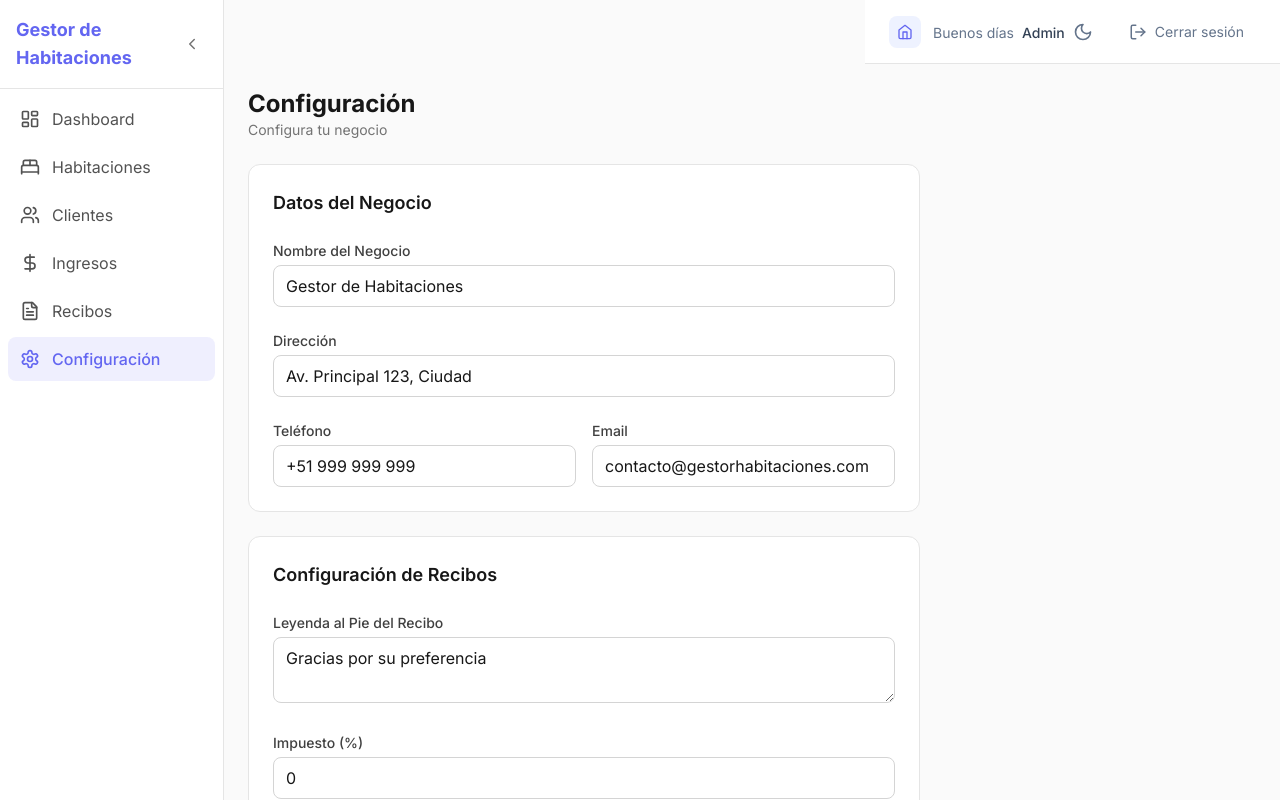
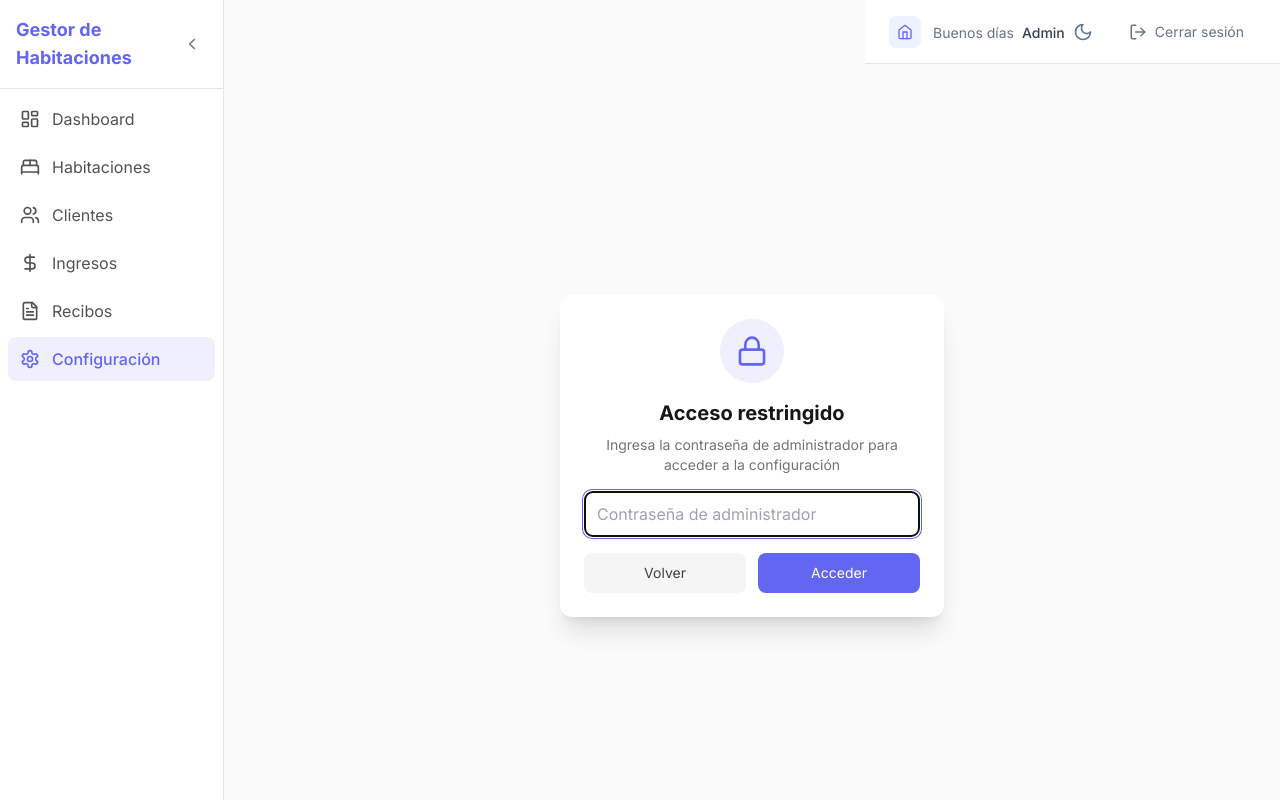
Before and after one commit to ddiosdiablo/sistema_habitaciones, a React (Vite) app: page /configuracion in a window 1280 px wide. Shown: the top 800 px of the page. Built offline with nearby package versions, Linux system fonts and the light colour scheme; no server answers; the database is empty.

Commit message:
Require admin password before accessing configuration page

```diff
--- a/src/pages/Configuracion.tsx
+++ b/src/pages/Configuracion.tsx
@@ -1,13 +1,14 @@
 import { useState } from 'react';
-import { Navigate } from 'react-router-dom';
+import { Navigate, useNavigate } from 'react-router-dom';
 import { Save, RotateCcw, UploadCloud, Lock } from 'lucide-react';
 import { useAppStore } from '../store/appStore';
 
 export const Configuracion = () => {
   const { config, updateConfig, clearTransacciones, syncToSupabase } = useAppStore();
+  const navigate = useNavigate();
   const [redirect, setRedirect] = useState(false);
   const [syncing, setSyncing] = useState(false);
-  const [showPasswordModal, setShowPasswordModal] = useState(false);
+  const [verified, setVerified] = useState(!config.contrasenaAdmin);
   const [passwordInput, setPasswordInput] = useState('');
   const [passwordError, setPasswordError] = useState(false);
 
@@ -28,24 +29,18 @@ export const Configuracion = () => {
 
   const [guardado, setGuardado] = useState(false);
 
-  const handleSaveClick = () => {
-    if (config.contrasenaAdmin) {
-      setShowPasswordModal(true);
-      setPasswordInput('');
-      setPasswordError(false);
-    } else {
-      handleSave();
-    }
-  };
-
   const handleVerifyPassword = () => {
     if (passwordInput === config.contrasenaAdmin) {
-      setShowPasswordModal(false);
-      handleSave();
+      setVerified(true);
+      setPasswordError(false);
     } else {
       setPasswordError(true);
       setPasswordInput('');
     }
+  };
+
+  const handleBack = () => {
+    navigate('/');
   };
 
   const handleSave = () => {
@@ -56,6 +51,62 @@ export const Configuracion = () => {
 
   if (redirect) {
     return <Navigate to="/" replace />;
+  }
+
+  if (!verified) {
+    return (
+      <div className="min-h-[calc(100vh-4rem)] flex items-center justify-center p-4">
+        <div className="bg-white dark:bg-neutral-900 rounded-xl shadow-xl sm:max-w-sm w-full p-6 space-y-4">
+          <div className="text-center">
+            <div className="w-16 h-16 bg-primary/10 rounded-full flex items-center justify-center mx-auto mb-4">
+              <Lock className="w-8 h-8 text-primary" />
+            </div>
+            <h2 className="text-xl font-bold text-neutral-900 dark:text-neutral-100">
+              Acceso restringido
+            </h2>
+            <p className="text-sm text-neutral-500 dark:text-neutral-400 mt-2">
+              Ingresa la contraseña de administrador para acceder a la configuración
+            </p>
+          </div>
+
+          <input
+            type="password"
+            value={passwordInput}
+            onChange={(e) => {
+              setPasswordInput(e.target.value);
+              setPasswordError(false);
+            }}
+            onKeyDown={(e) => {
+              if (e.key === 'Enter') handleVerifyPassword();
+            }}
+            placeholder="Contraseña de administrador"
+            className="w-full px-3 py-2.5 border border-neutral-300 dark:border-neutral-700 rounded-lg bg-white dark:bg-neutral-800 text-neutral-900 dark:text-neutral-100 focus:ring-2 focus:ring-primary focus:border-transparent"
+            autoFocus
+          />
+
+          {passwordError && (
+            <p className="text-sm text-red-600 dark:text-red-400 text-center">
+              Contraseña incorrecta
+            </p>
+          )}
+
+          <div className="flex gap-3">
+            <button
+              onClick={handleBack}
+              className="flex-1 py-2.5 bg-neutral-100 dark:bg-neutral-800 text-neutral-700 dark:text-neutral-200 rounded-lg hover:bg-neutral-200 dark:hover:bg-neutral-700 text-sm"
+            >
+              Volver
+            </button>
+            <button
+              onClick={handleVerifyPassword}
+              className="flex-1 py-2.5 bg-primary hover:bg-primary-dark text-white rounded-lg text-sm"
+            >
+              Acceder
+            </button>
+          </div>
+        </div>
+      </div>
+    );
   }
 
   return (
@@ -298,67 +349,13 @@ export const Configuracion = () => {
 
       <div className="flex justify-end">
         <button
-          onClick={handleSaveClick}
+          onClick={handleSave}
           className="flex items-center gap-2 px-4 sm:px-6 py-2.5 bg-primary hover:bg-primary-dark text-white rounded-lg transition-colors text-sm"
         >
           <Save size={18} />
           {guardado ? 'Guardado!' : 'Guardar Cambios'}
         </button>
       </div>
-
-      {showPasswordModal && (
-        <div className="fixed inset-0 bg-black/50 flex items-center justify-center z-50 p-4">
-          <div className="bg-white dark:bg-neutral-900 rounded-xl shadow-xl sm:max-w-sm w-full p-6 space-y-4">
-            <div className="text-center">
-              <div className="w-12 h-12 bg-primary/10 rounded-full flex items-center justify-center mx-auto mb-3">
-                <Lock className="w-6 h-6 text-primary" />
-              </div>
-              <h3 className="text-lg font-semibold text-neutral-900 dark:text-neutral-100">
-                Verificar identidad
-              </h3>
-              <p className="text-sm text-neutral-500 dark:text-neutral-400 mt-1">
-                Ingresa tu contraseña para guardar los cambios
-              </p>
-            </div>
-
-            <input
-              type="password"
-              value={passwordInput}
-              onChange={(e) => {
-                setPasswordInput(e.target.value);
-                setPasswordError(false);
-              }}
-              onKeyDown={(e) => {
-                if (e.key === 'Enter') handleVerifyPassword();
-              }}
-              placeholder="Contraseña"
-              className="w-full px-3 py-2.5 border border-neutral-300 dark:border-neutral-700 rounded-lg bg-white dark:bg-neutral-800 text-neutral-900 dark:text-neutral-100 focus:ring-2 focus:ring-primary focus:border-transparent"
-              autoFocus
-            />
-
-            {passwordError && (
-              <p className="text-sm text-red-600 dark:text-red-400 text-center">
-                Contraseña incorrecta
-              </p>
-            )}
-
-            <div className="flex gap-3">
-              <button
-                onClick={() => setShowPasswordModal(false)}
-                className="flex-1 py-2.5 bg-neutral-100 dark:bg-neutral-800 text-neutral-700 dark:text-neutral-200 rounded-lg hover:bg-neutral-200 dark:hover:bg-neutral-700 text-sm"
-              >
-                Cancelar
-              </button>
-              <button
-                onClick={handleVerifyPassword}
-                className="flex-1 py-2.5 bg-primary hover:bg-primary-dark text-white rounded-lg text-sm"
-              >
-                Confirmar
-              </button>
-            </div>
-          </div>
-        </div>
-      )}
     </div>
   );
 };
```
